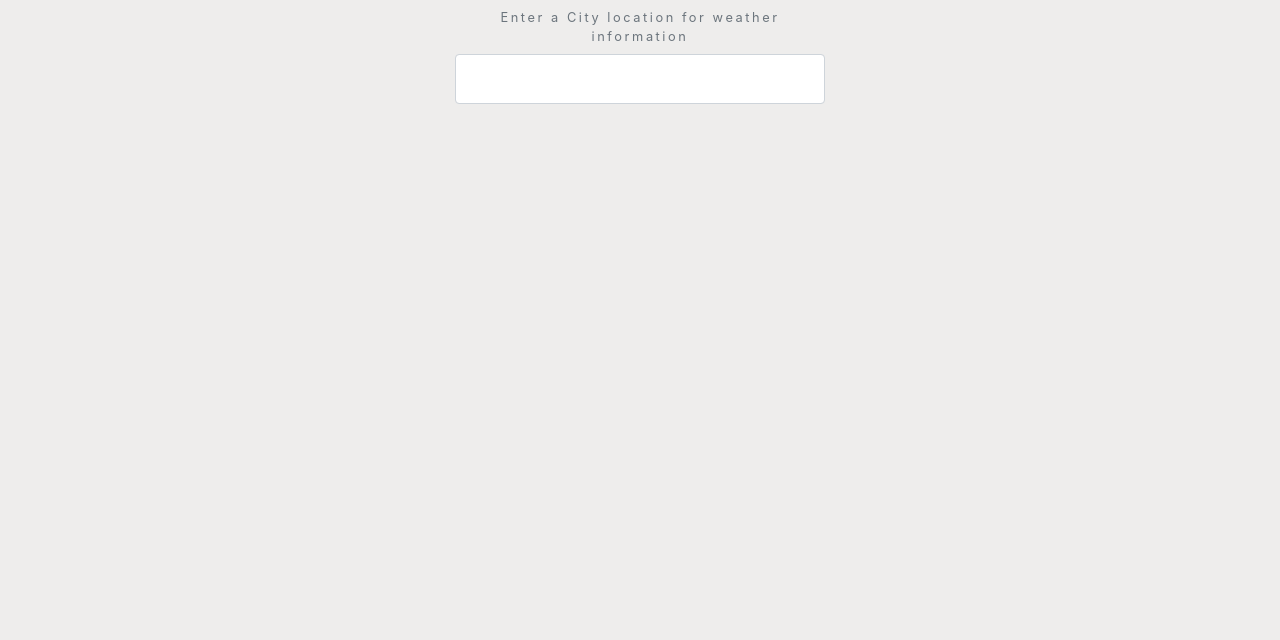
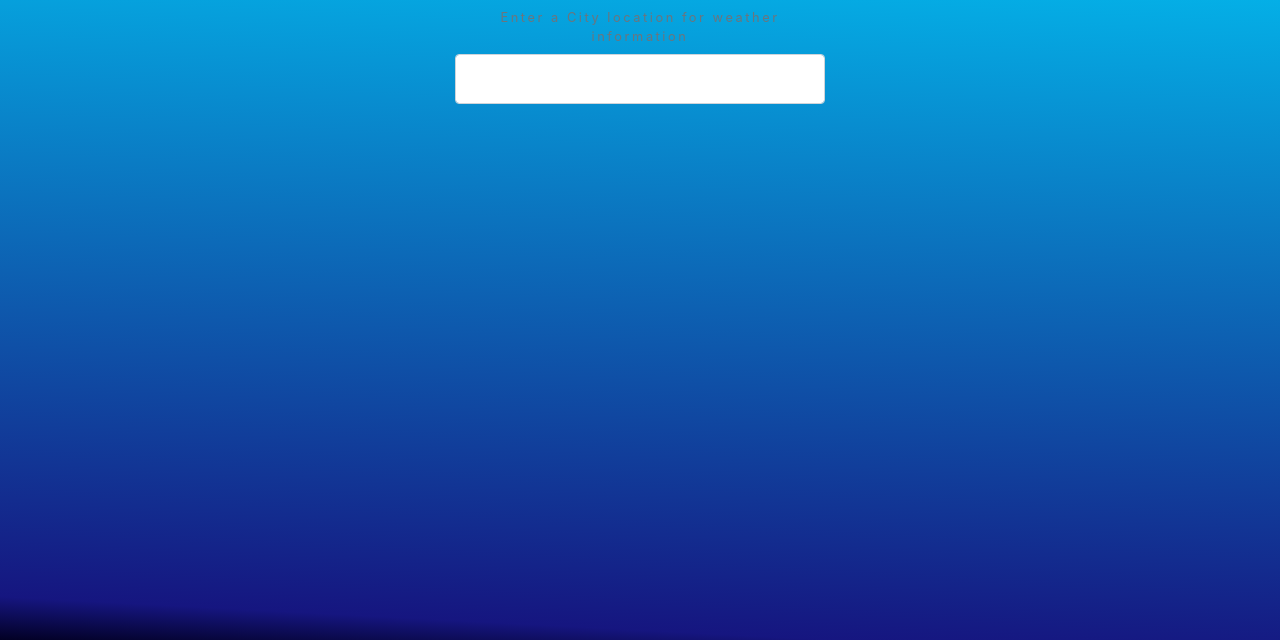
Before and after one commit to msingh24/Javascipt-Weather-App, a plain HTML site: page index.html in a window 1280 px wide. Shown: the part 160-800 px from the top of the page. Drawn offline with nearby package versions, Linux system fonts and the light colour scheme.

Commit message:
Update style.css

```diff
--- a/style.css
+++ b/style.css
@@ -2,6 +2,9 @@ body{
     background: #eeedec;
     letter-spacing: 0.2em;
     font-size: 0.8em;
+    background: rgb(2,0,36);
+    background: linear-gradient(3deg, rgba(2,0,36,1) 0%, rgba(9,9,121,0.9472163865546218) 5%, rgba(0,212,255,1) 100%);
+
 }
 
 .container{
```
